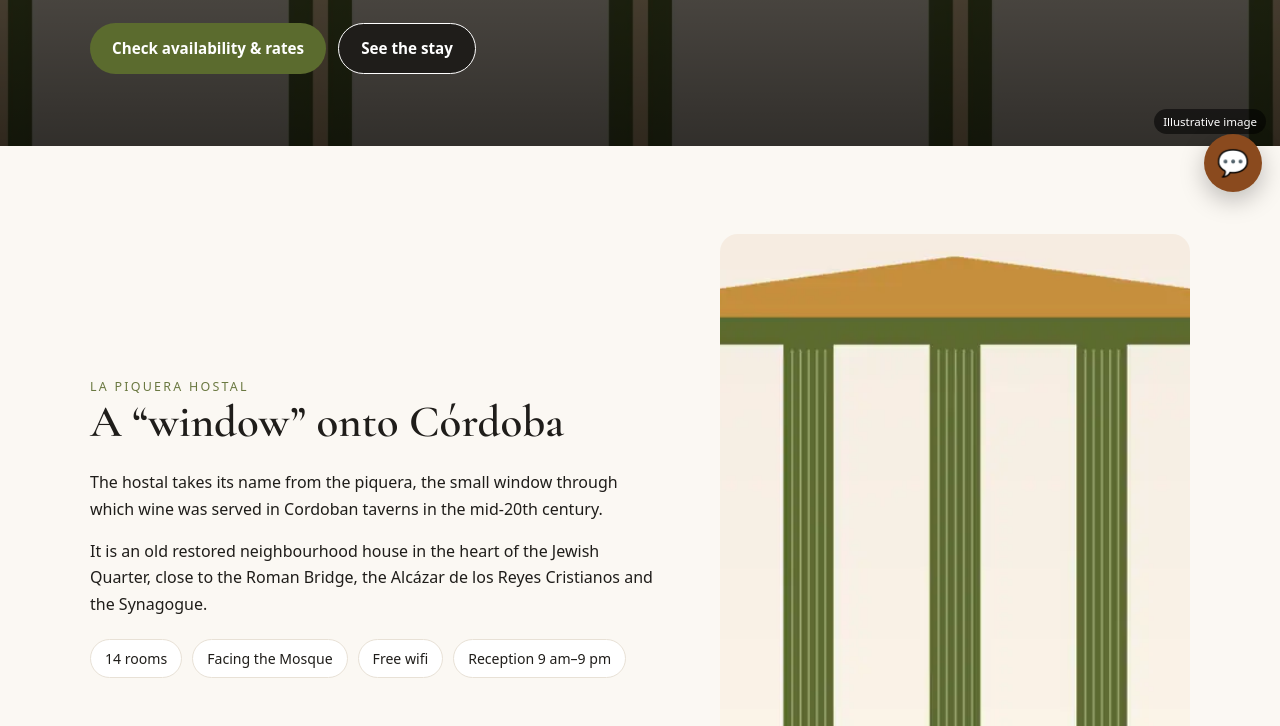
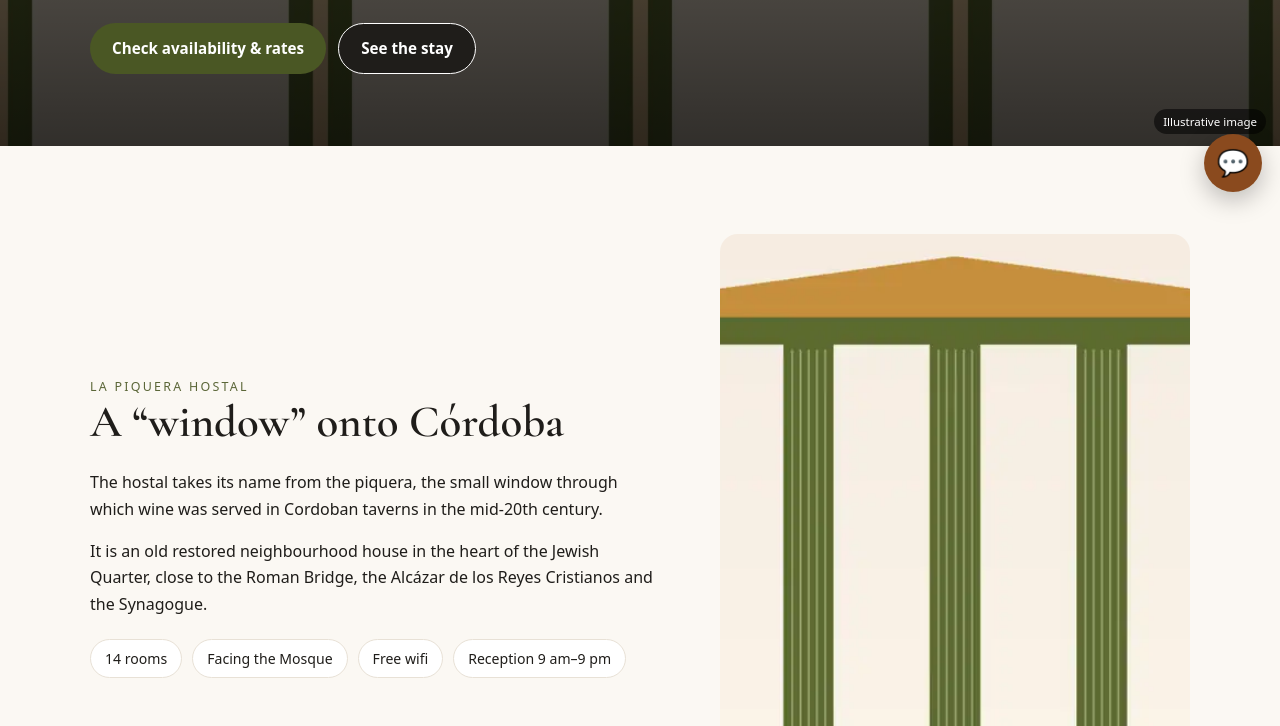
Before and after one commit to berawadigital-ctrl/demo-hostal-la-piquera-cordoba, a plain HTML site: page index.html in a window 1280 px wide. Shown: the part 590-1316 px from the top of the page. Drawn offline with Linux system fonts and the light colour scheme.

Commit message:
fix(piquera): color de acento mas oscuro para el contraste de la etiqueta de la intro (A3/C05/C06, axe color-contrast)

```diff
--- a/styles.css
+++ b/styles.css
@@ -1,6 +1,6 @@
 
 @font-face{font-family:Cormorant;src:url(fonts/cormorant.woff2) format('woff2');font-weight:300 700;font-display:swap}
-:root{--ac:#5b6b2e;--ac2:#8a4a1e;--ink:#1f1d1a;--mut:#6b655d;--bg:#fbf8f3;--card:#fff;--line:#e8e1d6}
+:root{--ac:#4a5724;--ac2:#8a4a1e;--ink:#1f1d1a;--mut:#6b655d;--bg:#fbf8f3;--card:#fff;--line:#e8e1d6}
 *{box-sizing:border-box}html{scroll-behavior:smooth}body{margin:0;font:16px/1.65 system-ui,-apple-system,"Segoe UI",Roboto,sans-serif;color:var(--ink);background:var(--bg)}
 img{max-width:100%;display:block}a{color:var(--ac)}
 h1,h2,h3{font-family:Cormorant,Georgia,serif;font-weight:600;line-height:1.1;margin:0 0 .5em}
```
Also changed, not shown: 1 other file.
